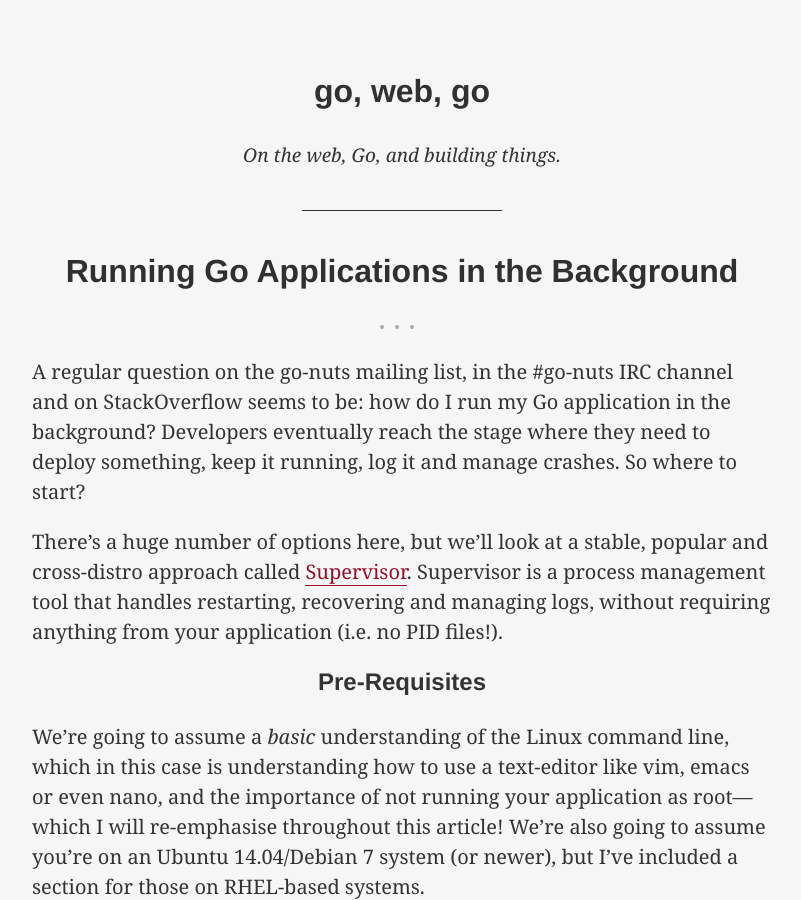
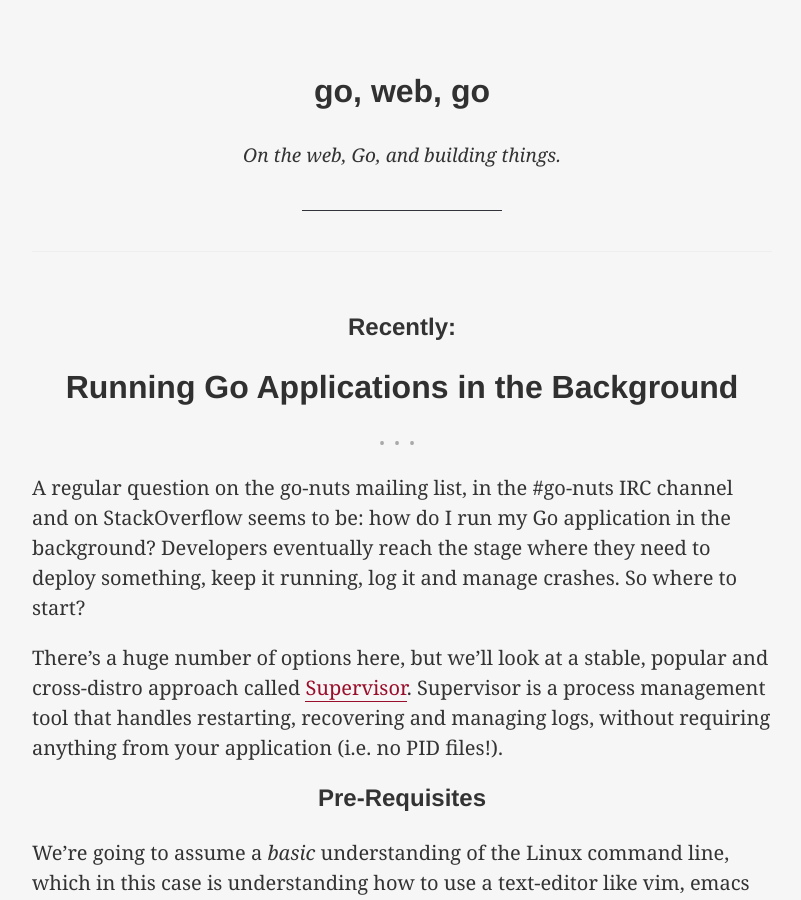
Before and after one commit to elithrar/elithrar.github.io, a Jekyll site: the page built from index.html, in a window 1280 px wide and 900 px high. Shown: the whole window, without its empty margins (238-1039 px from the left). Built offline with Jekyll 4.4.1, drawn with Linux system fonts in a browser that asks for light colours; Markdown is read by kramdown in place of the engine named in the settings; the list of posts is cut into pages by our own code.

Commit message:
Added "recent posts" to index

```diff
--- a/index.html
+++ b/index.html
@@ -1,6 +1,19 @@
 ---
 layout: default
 ---
+<div class="related">
+  <h2>Recently:</h2>
+  <ul class="related-posts">
+    {% for post in site.related_posts limit:3 %}
+      <li>
+        <h3>
+          <a href="{{ site.baseurl }}{{ post.url }}">
+            {{ post.title }}
+          </a>
+        </h3>
+      </li>
+    {% endfor %}
+  </ul>
 
 <div class="posts">
   {% for post in paginator.posts %}
```
